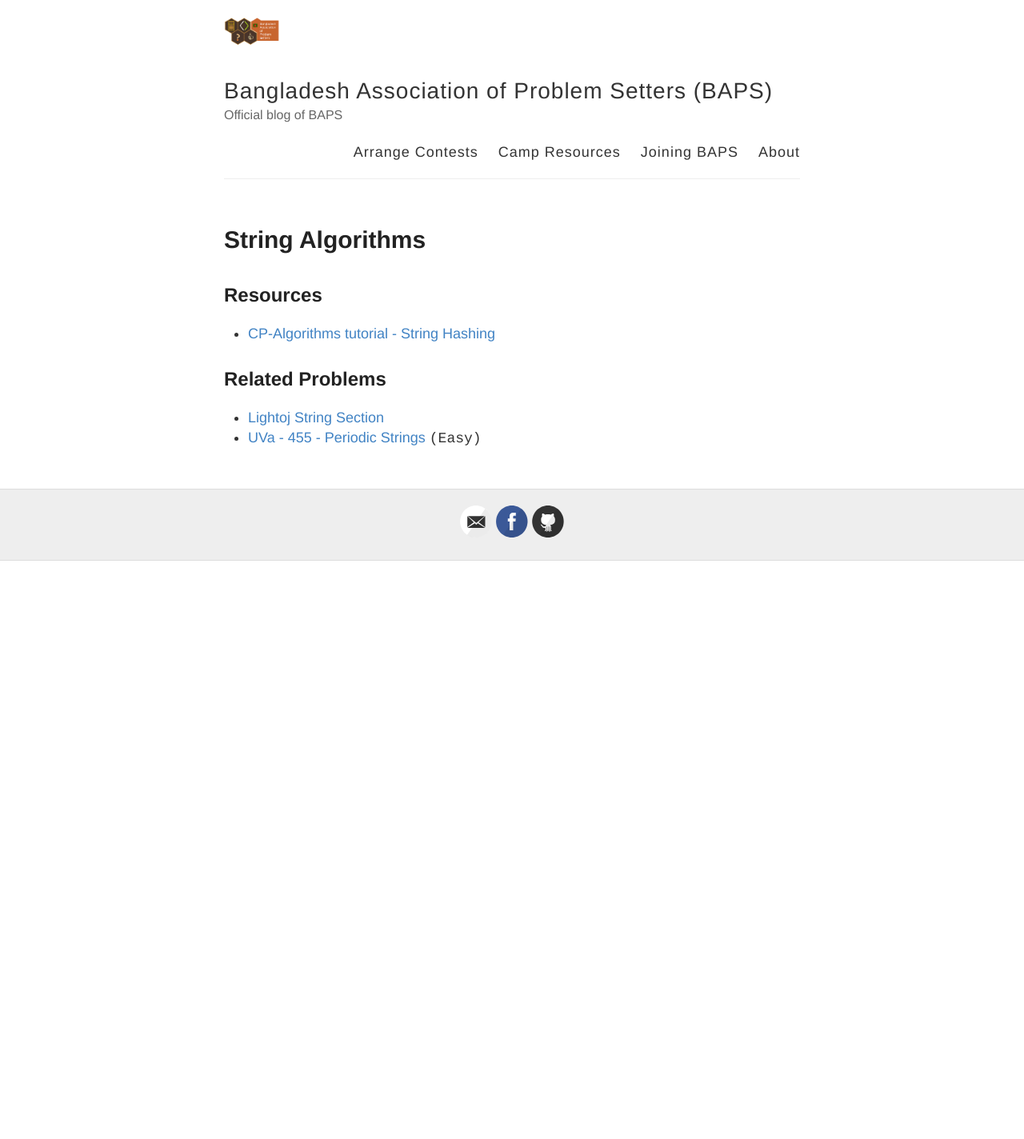
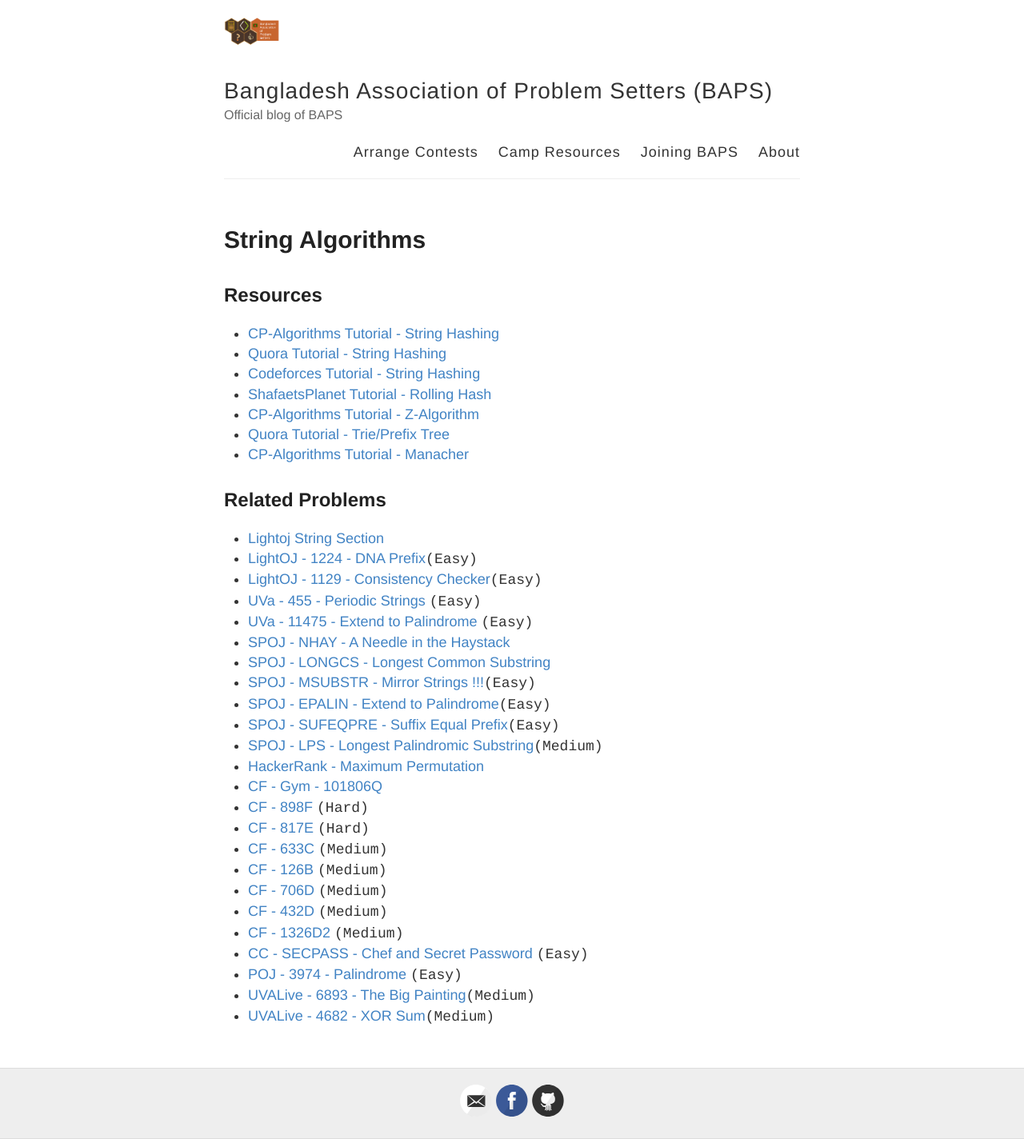
Before and after one commit to baps-bgd/baps-bgd.github.io, a Jekyll site: the page built from _posts/2020-10-7-string-algorithms.md, in a window 1280 px wide. Shown: the whole page at 80% size. Built offline with Jekyll 4.4.1, drawn with Linux system fonts in a browser that asks for light colours; before the commit the page ends 900 px from its top, so only the background shows below that.

Commit message:
Update 2020-10-7-string-algorithms.md

```diff
--- a/_posts/2020-10-7-string-algorithms.md
+++ b/_posts/2020-10-7-string-algorithms.md
@@ -6,9 +6,38 @@
 
 ## Resources
 
-- [CP-Algorithms tutorial - String Hashing](https://cp-algorithms.com/string/string-hashing.html){:target="_blank"}
+- [CP-Algorithms Tutorial - String Hashing](https://cp-algorithms.com/string/string-hashing.html){:target="_blank"}
+- [Quora Tutorial - String Hashing](https://www.quora.com/q/threadsiiithyderabad/String-Hashing-for-competitive-programming){:target="_blank"}
+- [Codeforces Tutorial - String Hashing]( https://codeforces.com/blog/entry/60445){:target="_blank"}
+- [ShafaetsPlanet Tutorial - Rolling Hash](http://www.shafaetsplanet.com/?p=3028){:target="_blank"}
+- [CP-Algorithms Tutorial - Z-Algorithm](https://cp-algorithms.com/string/z-function.html){:target="_blank"}
+-  [Quora Tutorial - Trie/Prefix Tree](https://www.quora.com/q/threadsiiithyderabad/Tutorial-on-Trie-and-example-problems){:target="_blank"}
+- [CP-Algorithms Tutorial - Manacher](https://cp-algorithms.com/string/manacher.html){:target="_blank"}
+
 
 ## Related Problems
 
 - [Lightoj String Section](http://lightoj.com/volume_problemcategory.php?main_category=String){:target="_blank"}
+- [LightOJ - 1224 - DNA Prefix](http://lightoj.com/volume_showproblem.php?problem=1224){:target="_blank"}`(Easy)`
+- [LightOJ - 1129 - Consistency Checker](http://lightoj.com/volume_showproblem.php?problem=1129){:target="_blank"}`(Easy)`
 - [UVa - 455 - Periodic Strings](https://onlinejudge.org/external/4/455.pdf){:target="_blank"} `(Easy)`
+- [UVa - 11475 - Extend to Palindrome](https://onlinejudge.org/index.php?option=com_onlinejudge&Itemid=8&category=26&page=show_problem&problem=2470){:target="_blank"} `(Easy)`
+- [SPOJ - NHAY - A Needle in the Haystack](http://www.spoj.com/problems/NHAY/){:target="_blank"}
+- [SPOJ - LONGCS - Longest Common Substring](https://www.spoj.com/problems/LONGCS/){:target="_blank"}
+- [SPOJ - MSUBSTR - Mirror Strings !!!](https://www.spoj.com/problems/MSUBSTR/en/){:target="_blank"}`(Easy)`
+- [SPOJ - EPALIN - Extend to Palindrome](https://www.spoj.com/problems/EPALIN/en/){:target="_blank"}`(Easy)`
+- [SPOJ - SUFEQPRE - Suffix Equal Prefix](https://www.spoj.com/problems/SUFEQPRE/en/){:target="_blank"}`(Easy)`
+- [SPOJ - LPS - Longest Palindromic Substring](https://www.spoj.com/problems/LPS/en/){:target="_blank"}`(Medium)`
+- [HackerRank - Maximum Permutation](https://www.hackerrank.com/contests/university-codesprint-4/challenges/maximum-permutation){:target="_blank"}
+- [CF - Gym - 101806Q](https://codeforces.com/gym/101806/problem/Q){:target="_blank"}
+- [CF - 898F](https://codeforces.com/problemset/problem/898/F){:target="_blank"} `(Hard)`
+- [CF - 817E](https://codeforces.com/problemset/problem/817/E){:target="_blank"} `(Hard)`
+- [CF - 633C](https://codeforces.com/problemset/problem/633/C){:target="_blank"} `(Medium)`
+- [CF - 126B](https://codeforces.com/problemset/problem/126/B){:target="_blank"} `(Medium)`
+- [CF - 706D](https://codeforces.com/problemset/problem/706/D){:target="_blank"} `(Medium)`
+- [CF - 432D](https://codeforces.com/problemset/problem/432/D){:target="_blank"} `(Medium)`
+- [CF - 1326D2](https://codeforces.com/problemset/problem/1326/D2){:target="_blank"} `(Medium)`
+- [CC - SECPASS - Chef and Secret Password](https://www.codechef.com/problems/SECPASS){:target="_blank"} `(Easy)`
+- [POJ - 3974 - Palindrome](http://poj.org/problem?id=3974){:target="_blank"} `(Easy)`
+- [UVALive - 6893 - The Big Painting](https://icpcarchive.ecs.baylor.edu/index.php?option=com_onlinejudge&Itemid=8&page=show_problem&problem=4905){:target="_blank"}`(Medium)`
+- [UVALive - 4682 - XOR Sum](https://icpcarchive.ecs.baylor.edu/index.php?option=com_onlinejudge&Itemid=8&page=show_problem&problem=2683){:target="_blank"}`(Medium)`
```
